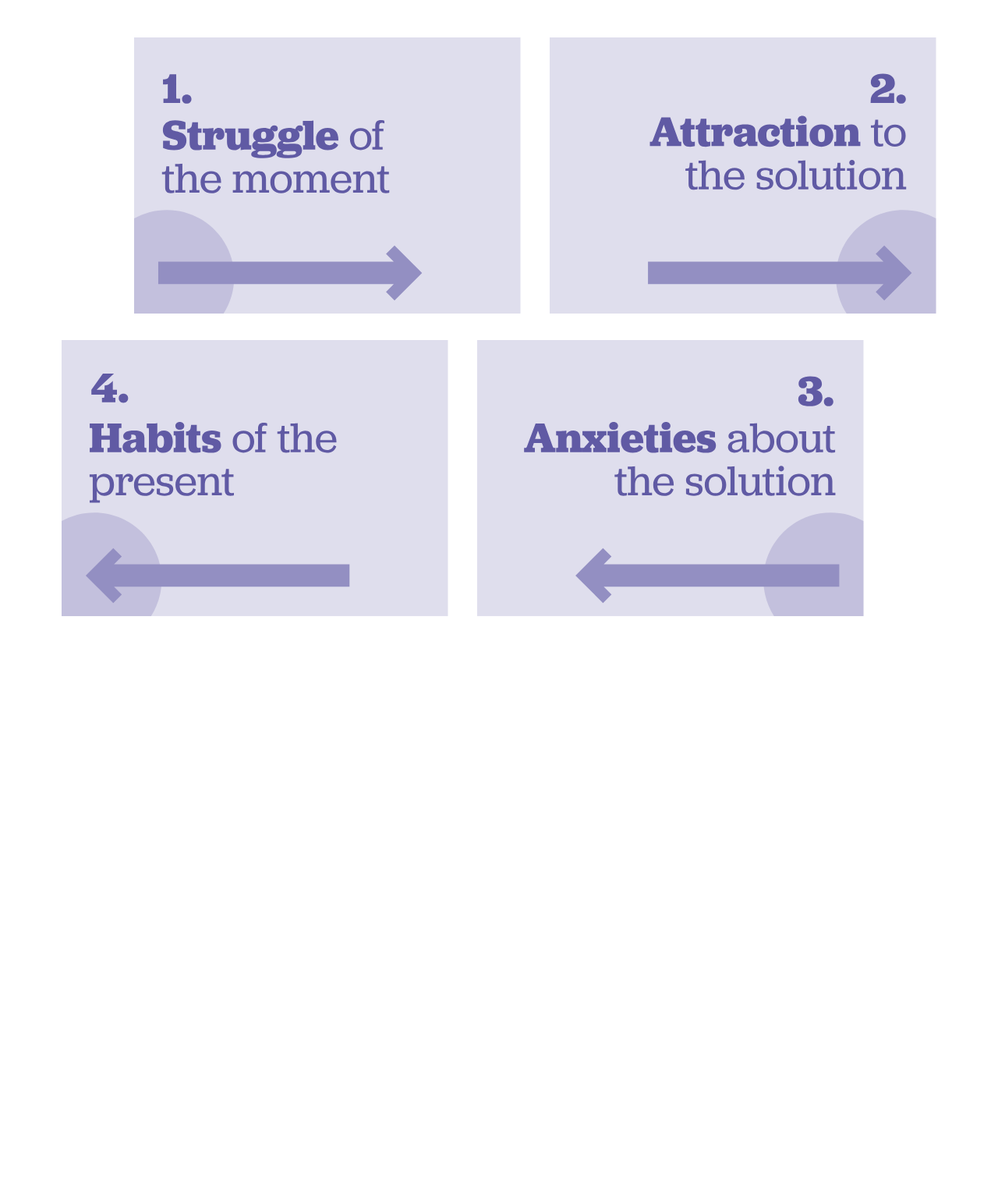
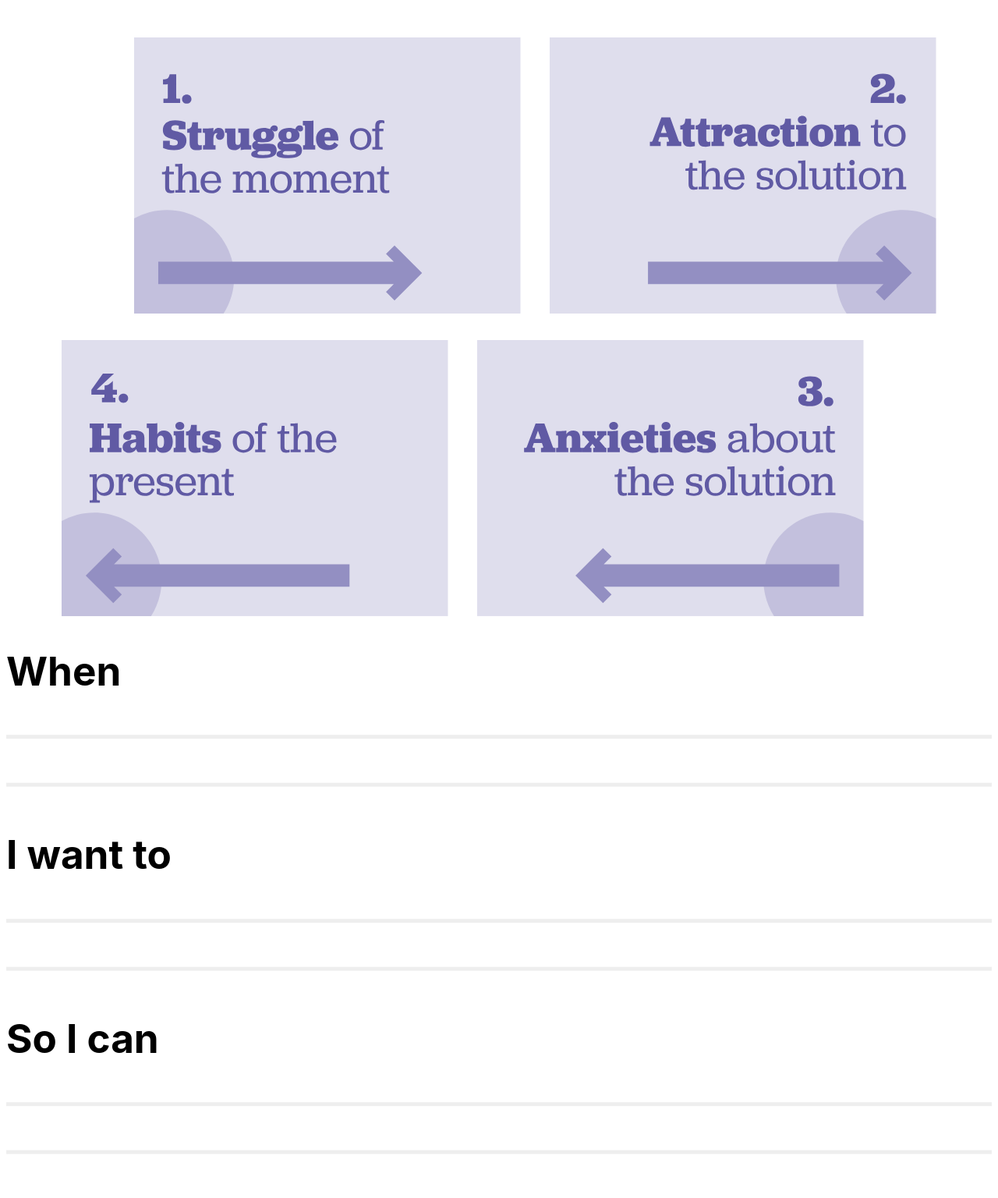
Before and after one commit to pascallaliberte/sharpen.page, a Jekyll site: the page built from forces-widget/index.html, in a window 1280 px wide. Shown: the whole page at 78% size. Built offline with Jekyll 4.4.1, drawn with Linux system fonts in a browser that asks for light colours; before the commit the page ends 900 px from its top, so only the background shows below that.

Commit message:
forces-widget: add editable jtbd

```diff
--- a/forces-widget/index.html
+++ b/forces-widget/index.html
@@ -143,6 +143,29 @@ layout: empty
   div.force .scalable[data-size="-2"] { transform: scale(calc(1 / var(--scale-2))) }
   div.force .scalable[data-size="-3"] { transform: scale(calc(1 / var(--scale-3))) }
   div.force .scalable[data-size="-4"] { transform: scale(calc(1 / var(--scale-4))) }
+
+  .jtbd {
+    font-size: 4vw;
+  }
+
+  .jtbd-part {
+    font-family: -apple-system,BlinkMacSystemFont,"Segoe UI",Roboto,Oxygen-Sans,Ubuntu,Cantarell,"Helvetica Neue",sans-serif;
+    margin-bottom: 1em;
+    line-height: 1.2;
+  }
+
+  .jtbd-part label {
+    font-weight: bold;
+  }
+
+  .jtbd-part .jtbd-part-input {
+    min-height: 2.4em;
+    background-color: #fff;
+    background-image:
+    linear-gradient(#eee .1em, transparent .1em);
+    background-size: 100% 1.2em;
+    background-position-y: -0.2em;
+  }
 </style>
 
 <div class="diagram-container" data-behavior="diagram-container">
@@ -171,6 +194,21 @@ layout: empty
         </div>
       </div>
     </div>
+  </div>
+</div>
+
+<div class="jtbd">
+  <div class="jtbd-part">
+    <label>When</label>
+    <div contenteditable="true" class="jtbd-part-input"></div>
+  </div>
+  <div class="jtbd-part">
+    <label>I want to</label>
+    <div contenteditable="true" class="jtbd-part-input"></div>
+  </div>
+  <div class="jtbd-part">
+    <label>So I can</label>
+    <div contenteditable="true" class="jtbd-part-input"></div>
   </div>
 </div>
 
```
